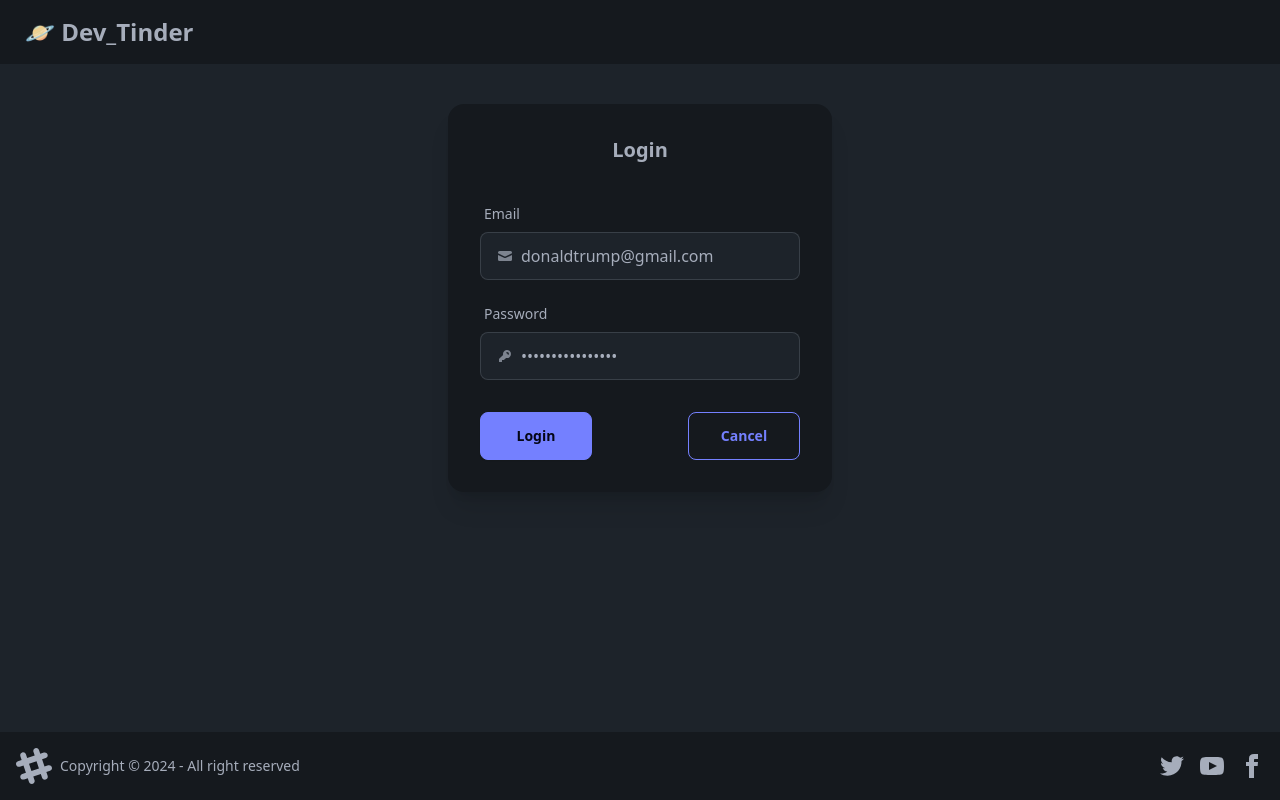
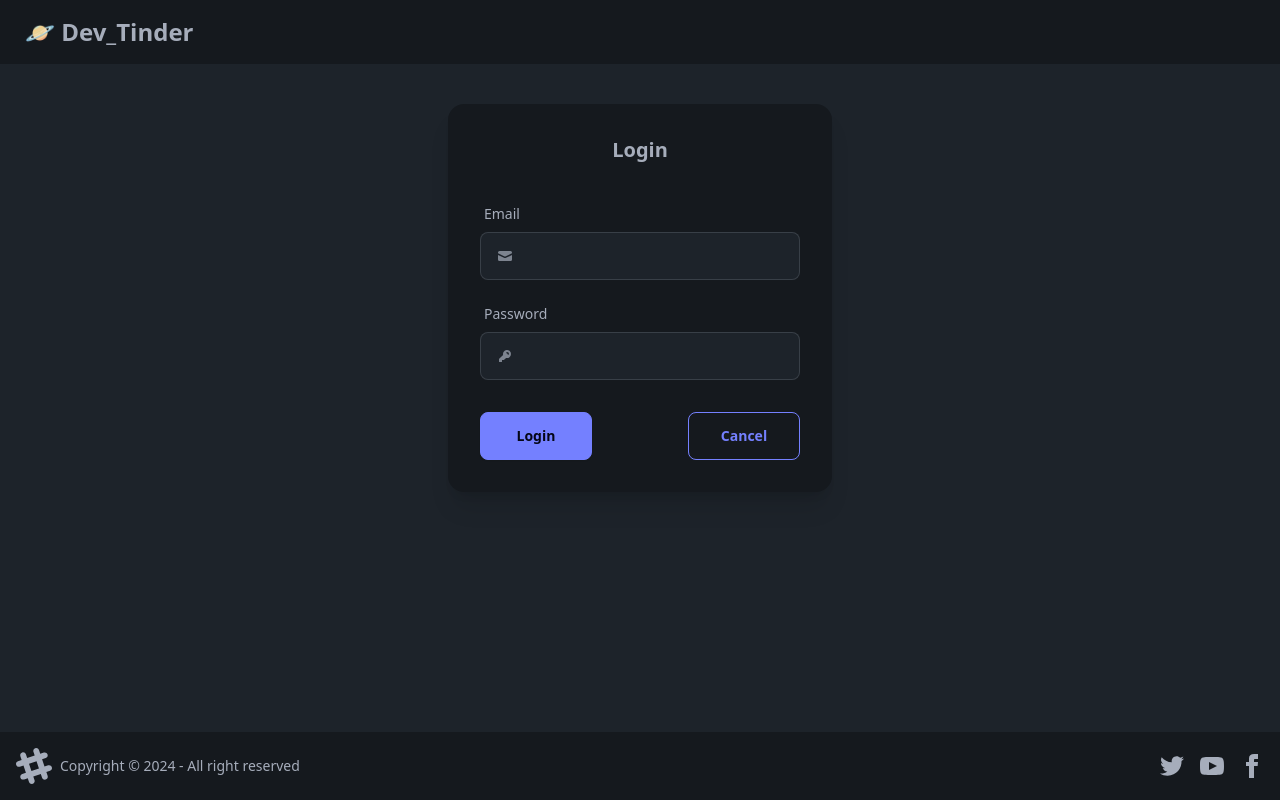
Before and after one commit to DylanAlifu/dev_tinder_web, a React (Vite) app: page /login in a window 1280 px wide. Built offline with nearby package versions, Linux system fonts and the light colour scheme.

Commit message:
remove name and pass

```diff
--- a/src/components/Login.jsx
+++ b/src/components/Login.jsx
@@ -6,8 +6,8 @@ import { useNavigate } from "react-router-dom";
 import { BASE_URL } from "../utils/constants";
 
 const Login = () => {
-  const [email, setEmail] = useState("donaldtrump@gmail.com");
-  const [password, setPassword] = useState("Donaldtrump@123!");
+  const [email, setEmail] = useState("");
+  const [password, setPassword] = useState("");
 
   const dispatch = useDispatch();
   const navigate = useNavigate();
```
